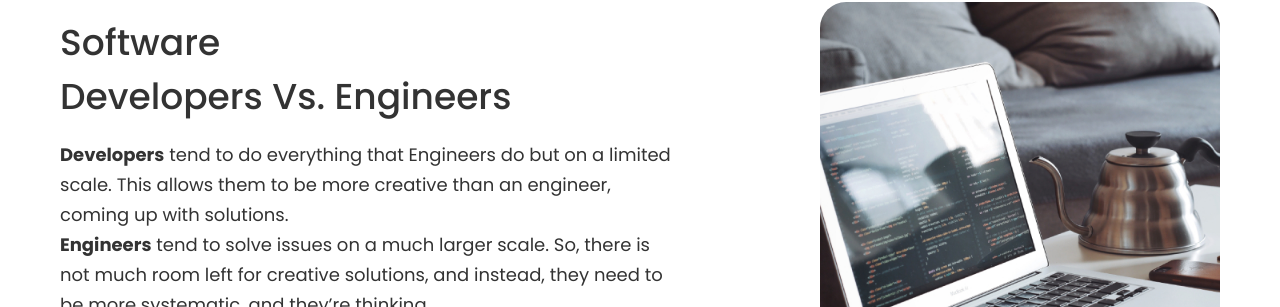
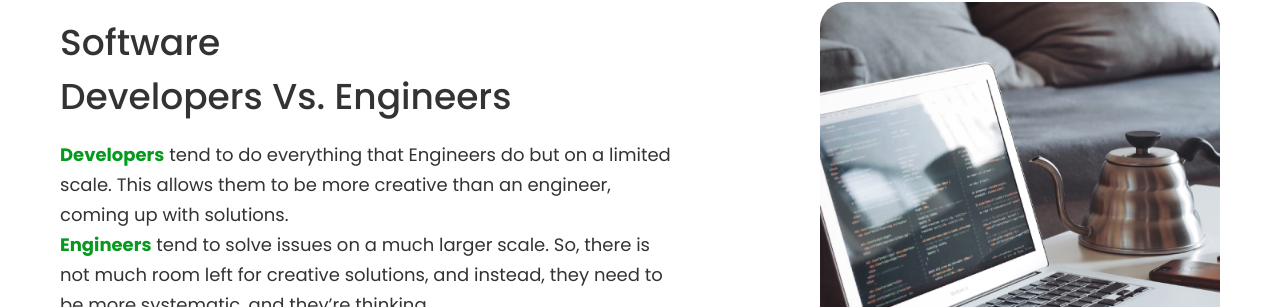
Before and after one commit to khaledaakter/first-assignment, a plain HTML site: page index.html in a window 1280 px wide. Shown: the part 1472-1779 px from the top of the page. Drawn offline with Linux system fonts and the light colour scheme.

Commit message:
Added color

```diff
--- a/index.html
+++ b/index.html
@@ -84,9 +84,9 @@
 
             <div class="section-text mr-70">
                 <h3 class="c-black mb-16 capitalize">Software <strong>Developers vs. Engineers</strong></h3>
-                <p class="mb-20 body-text"><strong>Developers</strong> tend to do everything that Engineers do but on a limited scale. This allows them to be more creative than an engineer, coming up with solutions.<br />
+                <p class="mb-20 body-text"><strong class="c-green">Developers</strong> tend to do everything that Engineers do but on a limited scale. This allows them to be more creative than an engineer, coming up with solutions.<br />
 
-                <strong>Engineers</strong> tend to solve issues on a much larger scale. So, there is not much room left for creative solutions, and instead, they need to be more systematic, and they’re thinking.</p>
+                <strong class="c-green">Engineers</strong> tend to solve issues on a much larger scale. So, there is not much room left for creative solutions, and instead, they need to be more systematic, and they’re thinking.</p>
                 <button class="default-btn c-white">Learn More</button>
             </div>
 
```
